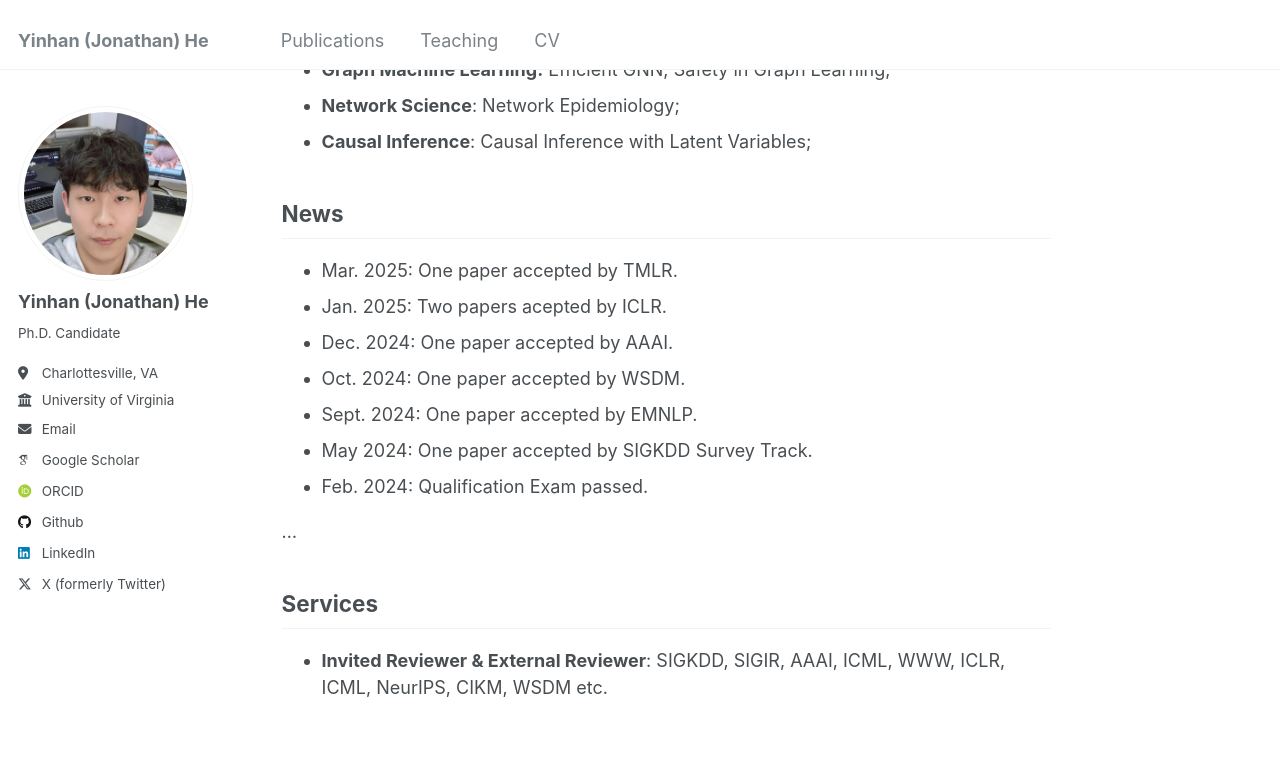
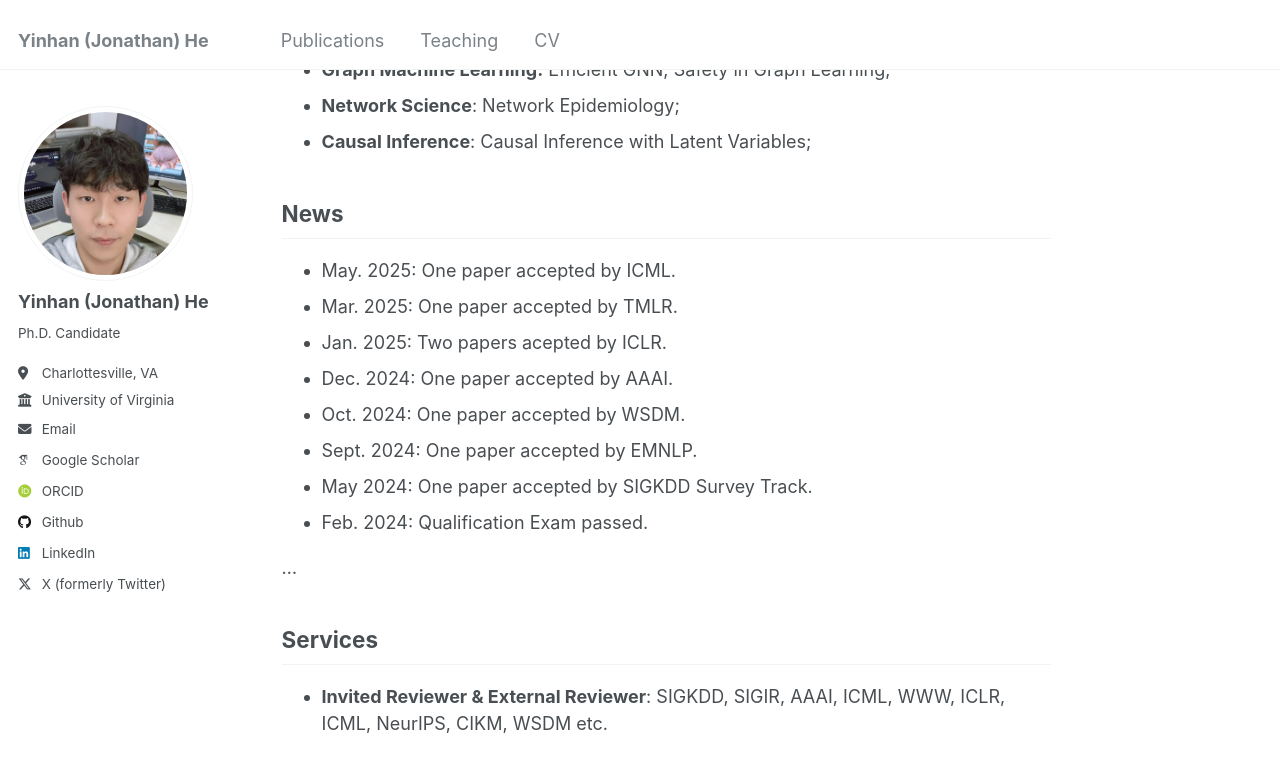
Before and after one commit to YinhanHe123/YinhanHe123.github.io, a Jekyll site: the page built from _pages/about.md, in a window 1280 px wide and 900 px high, scrolled down 492 px. Shown: the top 772 px of the window. Built offline with Jekyll 4.4.1, drawn with Linux system fonts in a browser that asks for light colours; some web fonts are replaced; a script that is not in the unit is left out.

Commit message:
Update about.md

```diff
--- a/_pages/about.md
+++ b/_pages/about.md
@@ -28,6 +28,7 @@ I am a Ph.D. candidate in the [Department of Electrical and Computer Engineering
 
 News
 ------
+* May. 2025: One paper accepted by ICML.
 * Mar. 2025: One paper accepted by TMLR.
 * Jan. 2025: Two papers acepted by ICLR.
 * Dec. 2024: One paper accepted by AAAI.
```
